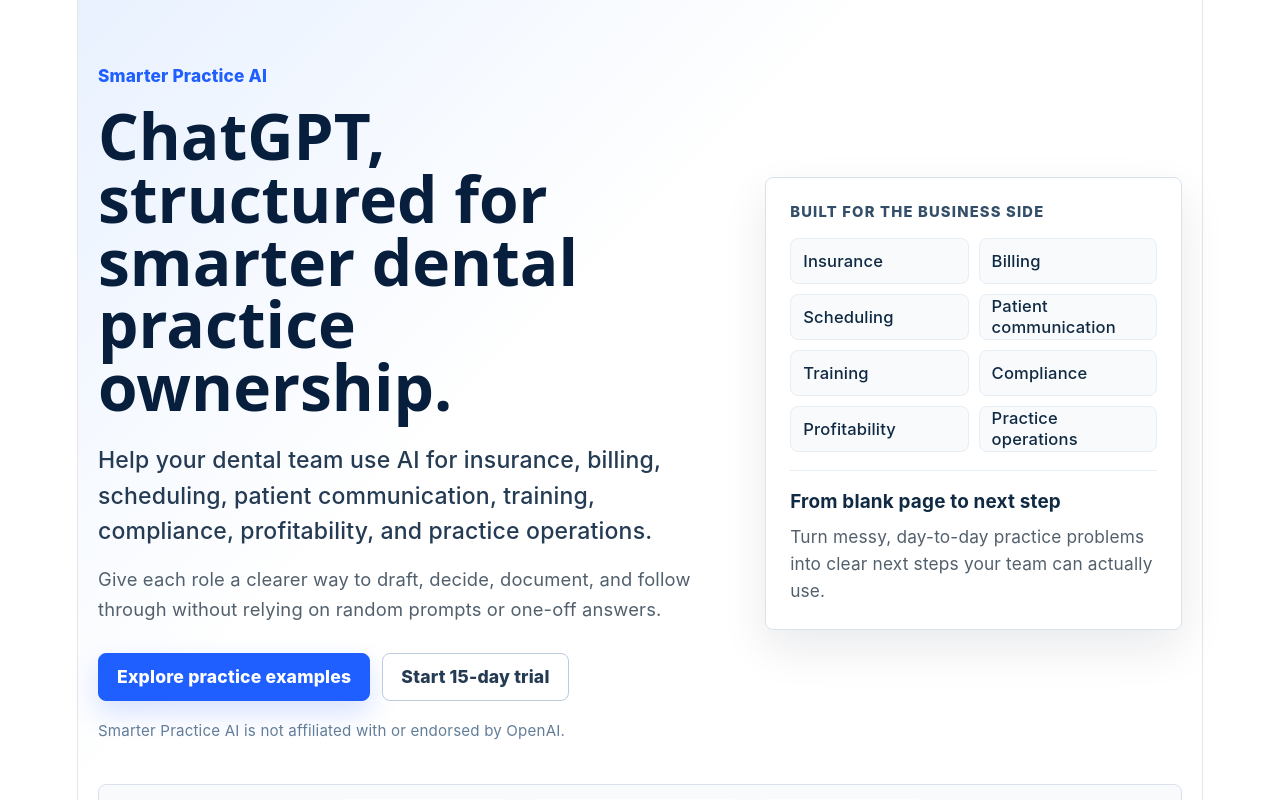
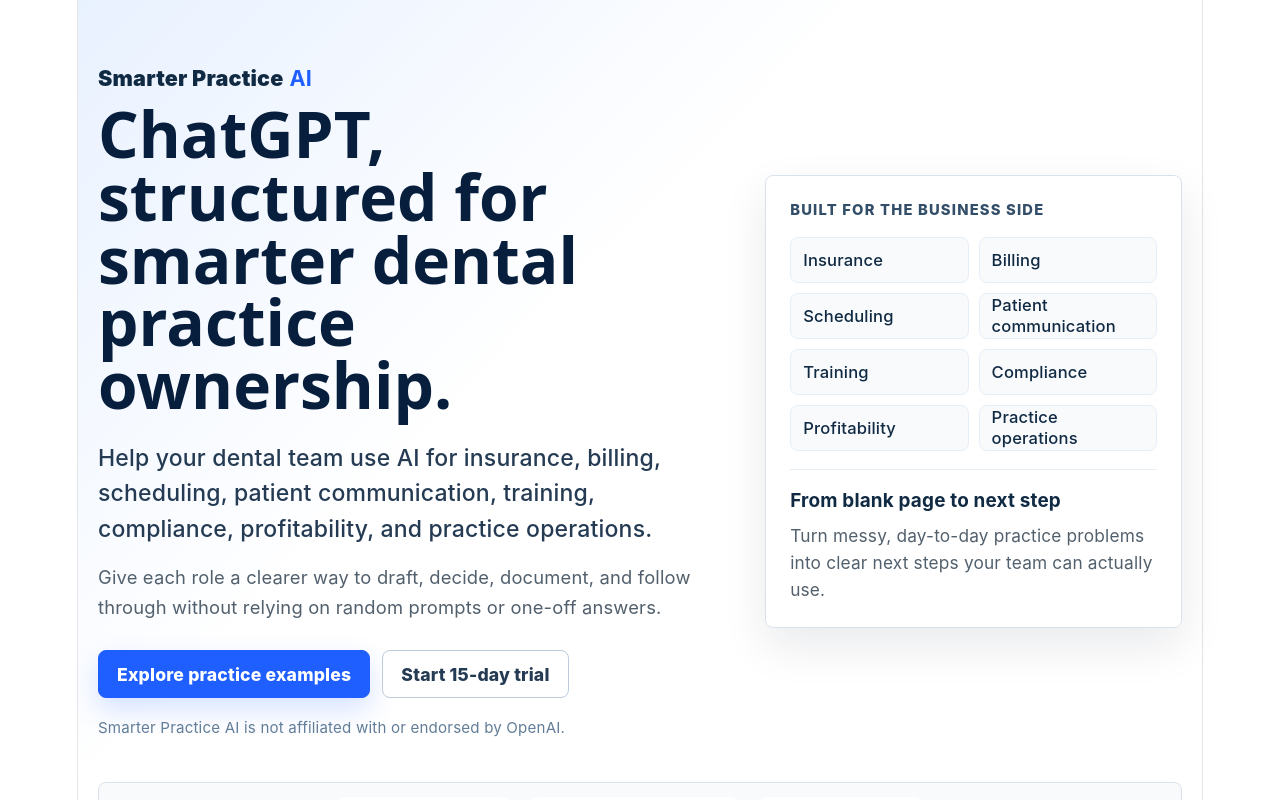
Before and after one commit to jeremyphelps-SP/smarterpractice-site, a React (Vite) app: page / in a window 1280 px wide. Shown: the top 800 px of the page. Built offline with nearby package versions, Linux system fonts and the light colour scheme.

Commit message:
Hero: improve brand prominence and add simple wordmark styling

```diff
--- a/src/components/Hero.css
+++ b/src/components/Hero.css
@@ -24,15 +24,25 @@
 }
 
 .homepage-hero__brand {
-  margin: 0 0 18px;
-  color: #1f5eff;
-  font-size: 0.96rem;
-  font-weight: 850;
+  margin: 0 0 10px;
+  color: #102a43;
+  font-size: 1.2rem;
+  font-weight: 900;
   line-height: 1.35;
 }
 
+.brand-primary {
+  font-weight: 900;
+}
+
+.brand-secondary {
+  margin-left: 6px;
+  color: #1f5eff;
+  font-weight: 700;
+}
+
 .homepage-hero h1 {
-  margin: 0;
+  margin: 6px 0 0;
   color: #071f3d;
   font-size: clamp(2.35rem, 5vw, 4.25rem);
   font-weight: 700;
--- a/src/components/Hero.jsx
+++ b/src/components/Hero.jsx
@@ -16,7 +16,10 @@
     <header className="homepage-hero" aria-labelledby="homepage-hero-title">
       <div className="homepage-hero__inner">
         <div className="homepage-hero__content">
-          <p className="homepage-hero__brand">Smarter Practice AI</p>
+          <p className="homepage-hero__brand">
+            <span className="brand-primary">Smarter Practice</span>
+            <span className="brand-secondary">AI</span>
+          </p>
           <h1 id="homepage-hero-title">
             ChatGPT, structured for smarter dental practice ownership.
           </h1>
```
